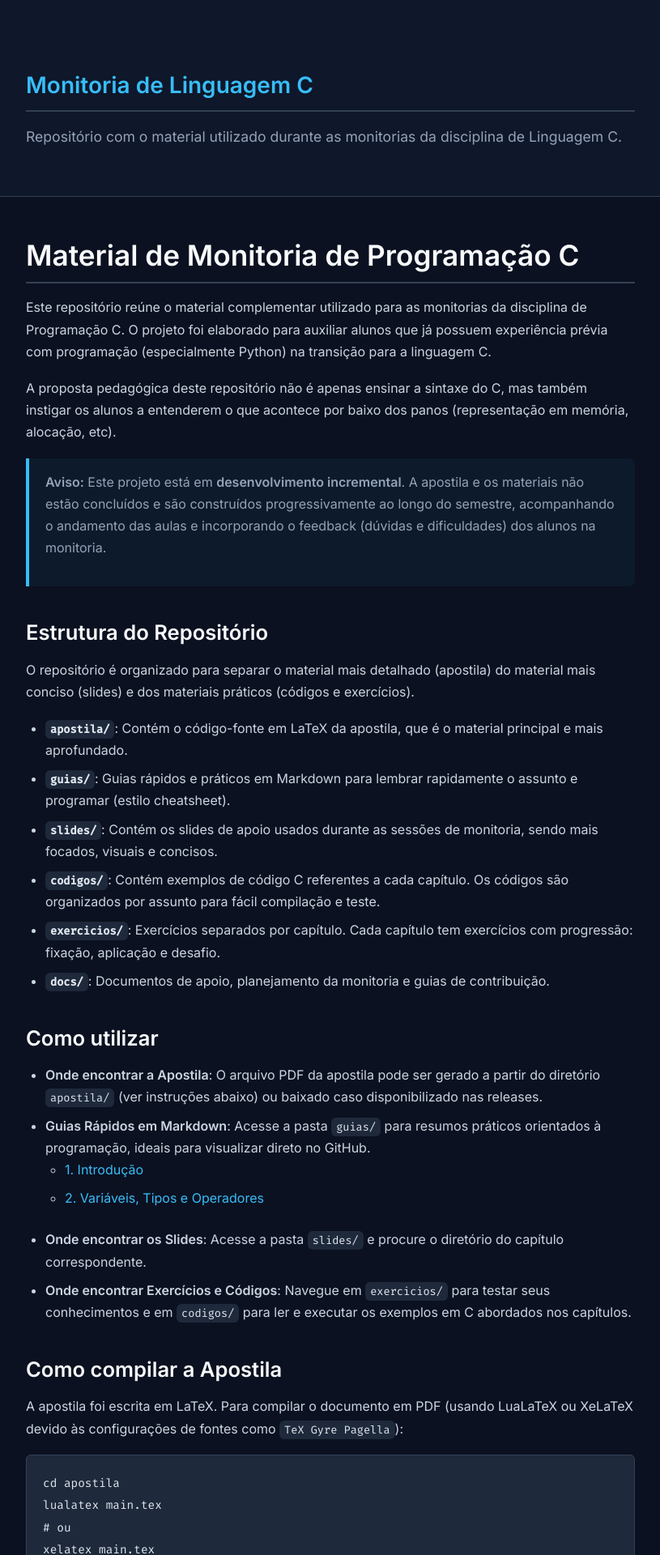
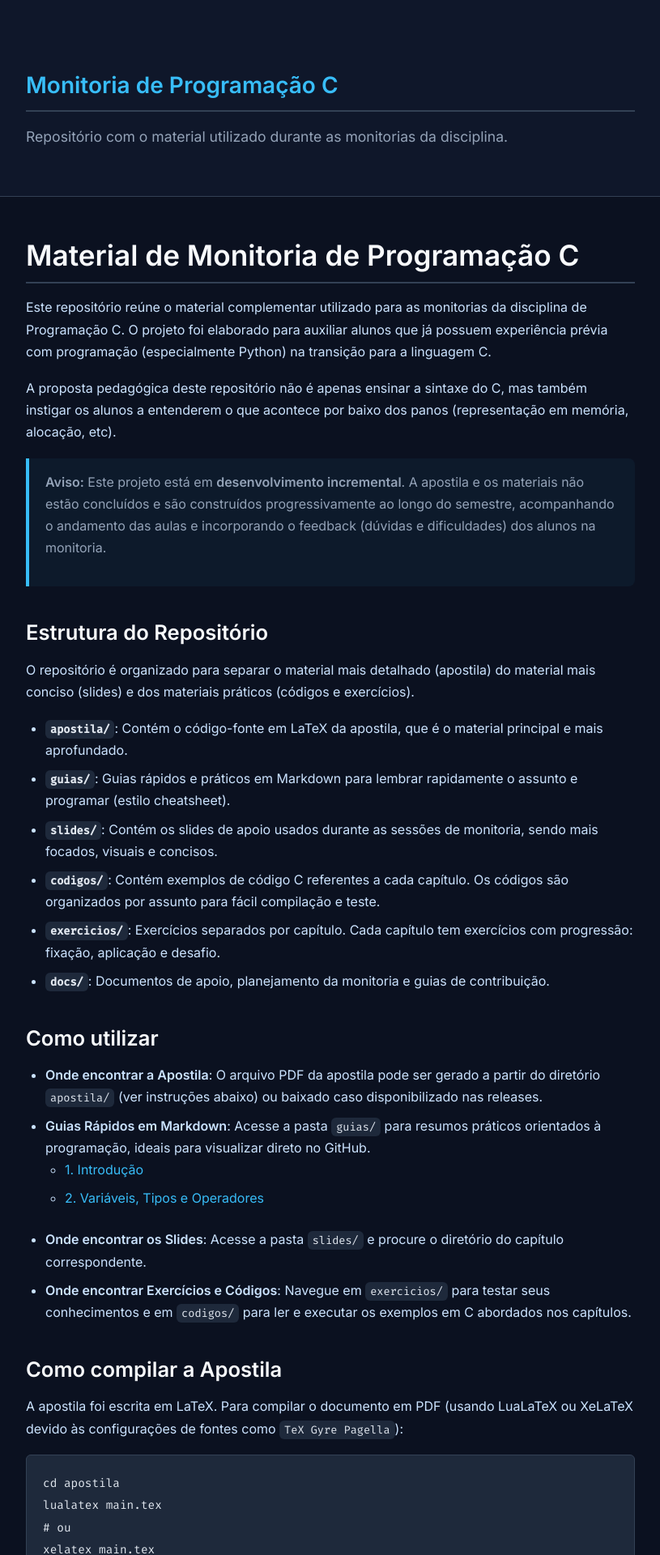
Before and after one commit to rafajcs/monitoria-prog-C, a Jekyll site: the page built from README.md, in a window 1280 px wide. Shown: the top 1920 px of the page at 81% size, without its empty margins (232-1047 px from the left). Built offline with Jekyll 4.4.1, drawn with Linux system fonts in a browser that asks for light colours; our own code applies the rules of GitHub Pages for plain Markdown files; some of the changed text lies outside the part shown.

Commit message:
ajuste da pagina

```diff
--- a/_config.yml
+++ b/_config.yml
@@ -1,3 +1,3 @@
-title: Monitoria de Linguagem C
-description: Repositório com o material utilizado durante as monitorias da disciplina de Linguagem C.
+title: Monitoria de Programação C
+description: Repositório com o material utilizado durante as monitorias da disciplina.
 # Utilizando layout customizado (veja _layouts/default.html)
--- a/_layouts/default.html
+++ b/_layouts/default.html
@@ -24,7 +24,7 @@
 
     <footer class="site-footer">
         <div class="container">
-            <p>Monitoria de Programação C - Universidade</p>
+            <p>Monitoria de Programação C - DCOMP-UFS</p>
         </div>
     </footer>
 </body>
--- a/assets/css/style.css
+++ b/assets/css/style.css
@@ -1,7 +1,7 @@
 /* Paleta Dark Blue Moderna */
 :root {
     --bg-color: #0b1120; /* Fundo principal dark blue */
-    --text-color: #cbd5e1; /* Texto secundário claro */
+    --text-color: #cbe3ff; /* Texto secundário claro */
     --text-strong: #f8fafc; /* Texto principal brilhante */
     --primary-color: #38bdf8; /* Azul vivo para links e destaques */
     --primary-hover: #7dd3fc;
```
Also changed, not shown: 2 other files.
